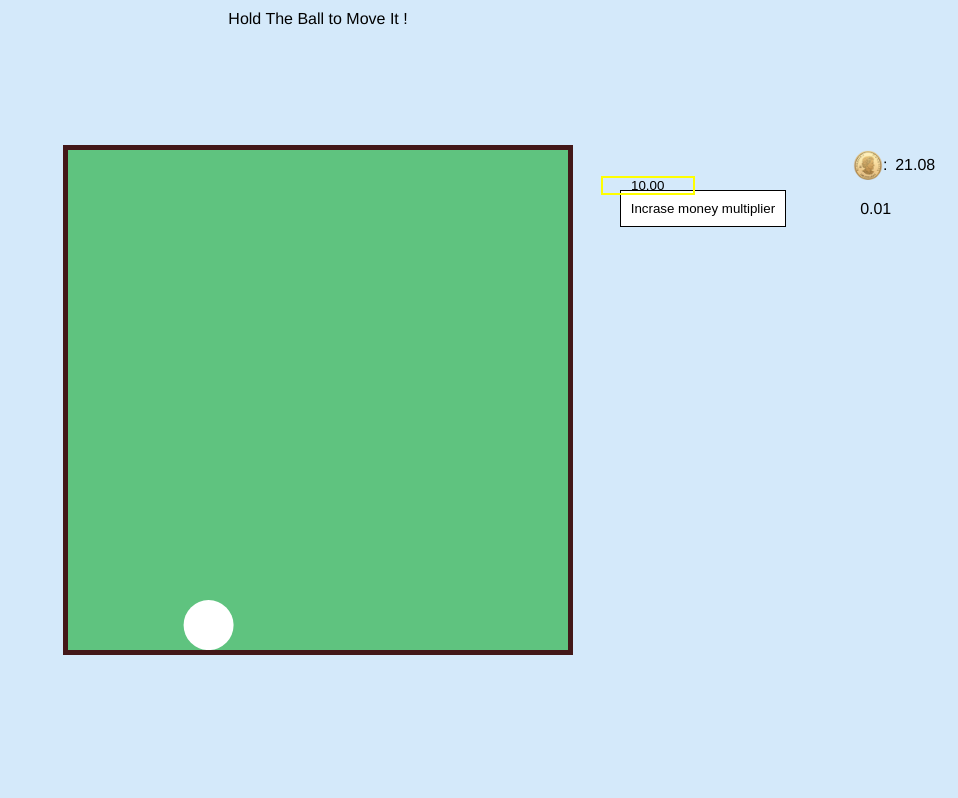
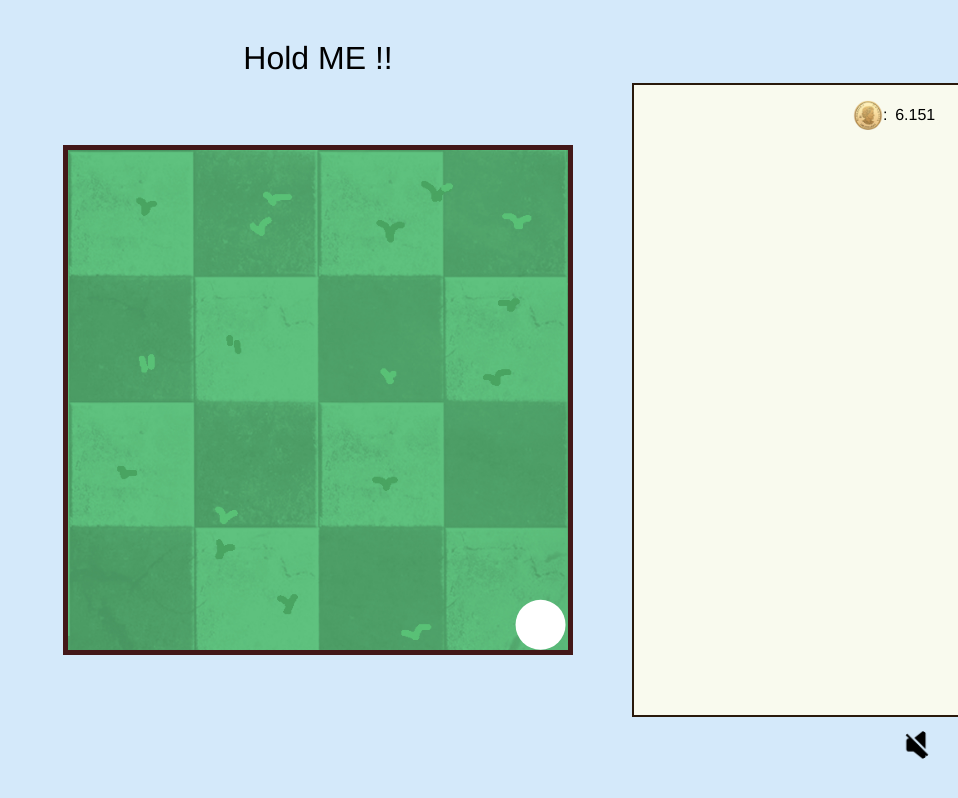
Before and after one commit to Arthur-nonaka/gravidade, a plain HTML site: page index.html in a window 1280 px wide. Shown: the whole page, without its empty margins (322-1280 px from the left). Drawn offline with Linux system fonts and the light colour scheme.

Commit message:
background music, image & Speed & code refactoring

```diff
--- a/index.html
+++ b/index.html
@@ -1,27 +1,32 @@
 <!DOCTYPE html>
 <html lang="pt-br">
-
   <head>
-    <meta charset="UTF-8">
-    <meta name="viewport" content="width=device-width, initial-scale=1.0">
+    <meta charset="UTF-8" />
+    <meta name="viewport" content="width=device-width, initial-scale=1.0" />
     <title>Gravidade</title>
     <script defer src="index.js"></script>
-    <link rel="stylesheet" href="style.css">
+    <link rel="stylesheet" href="style.css" />
   </head>
+  <audio autoplay loop id="backgroundMusic">
+    <source src="assets/sound/music.mp3" type="audio/mpeg" />
+    Seu navegador não suporta a tag de áudio.
+  </audio>
 
   <body onload="startGame()">
     <div class="container" id="container">
-        <label id="text" class="text">Hold The Ball to Move It !</label>
+      <button class="button-audio desativado" id="backgroundButton"></button>
+      <label id="text" class="text">Hold ME !!</label>
       <section class="money-section">
-            <label><img src="img/coin.png" width="30px" height="30px" class="money-img" />: <label
-                    id="money">0</label></label>
-            <section class="upgrade-section">
-                <button id="buttonMoneyMultiplier">
-                    Incrase money multiplier <label id="priceMoneyMultiplier">10</label>
-                </button><label id="porcentage">0.01</label>
-            </section>
+        <label
+          ><img
+            src="assets/img/coin.png"
+            width="30px"
+            height="30px"
+            class="money-img"
+          />: <label id="money">0</label></label
+        >
+        <section class="upgrade-section" id="upgradeSection"></section>
       </section>
     </div>
   </body>
-
 </html>
--- a/index.js
+++ b/index.js
@@ -1,26 +1,26 @@
 const container = document.getElementById("container");
 const text = document.getElementById("text");
-
+const buttonBackground = document.getElementById("backgroundButton");
+const backgroundMusic = document.getElementById("backgroundMusic");
+var buttonMoneyMultiplier;
+const upgradeSection = document.getElementById("upgradeSection");
 
 const gameValues = {
-  "money": {
+  money: {
     element: document.getElementById("money"),
     value: 0,
   },
-  "multiplier": {
-    element: document.getElementById("porcentage"),
+  multiplier: {
     value: 0.01,
   },
-  "priceMultiplier": {
-    element: document.getElementById("priceMoneyMultiplier"),
+  priceMultiplier: {
     value: 10,
-  }
-}
-
-document.getElementById("buttonMoneyMultiplier");
+  },
+};
 
 let clickAmount = 0;
-const textArray = ["Pandas are so adorable.",
+const textArray = [
+  "Pandas are so adorable.",
   "I only eat glazed donuts.",
   "How big of an idiot are you?",
   "Diamonds are forever.",
@@ -36,26 +36,42 @@ const textArray = ["Pandas are so adorable.",
   "We are good friends.",
   "Mind your own business!",
   "I made a smoothie for you.",
+  "Sunflowers always brighten my day.",
+  "Chocolate chip cookies are my weakness.",
+  "Why did you spill the coffee?",
+  "Star twinkle like distant dreams.",
+  "Te ocean waves soothe my soul.",
+  "Dont forget to water the plants.",
+  "aughter is the best medicine.",
+  "Life isfull of unexpected surprises.",
+  "Ilove the smell of fresh rain.",
+  "Kindness costs nothing but means everything.",
+  "The moon hispers secrets to the night.",
+  "Adventue awaits around every corner.",
+  "Hppiness is a warm cup of tea.",
+  "Boks take me to magical places.",
+  "Cherish the momens that take your breath away.",
 ];
 
 var circle;
 var gravity = 0.1;
-var friction = 0.06;
+var friction = 0.23;
 var ground = 1.7;
 
 function startGame() {
   myGameArea.start();
-  circle = new Circle(25, 200, 10);
+  circle = new Circle(25, 15, 300);
 }
-
 
 const refresher = () => {
   const valueKeys = Object.keys(gameValues);
-  valueKeys.forEach(valuekey => {
-    gameValues[valuekey].element.innerHTML = (gameValues[valuekey].value).toFixed(2);
-  })
-}
-
+  valueKeys.forEach((valueKey) => {
+    if (gameValues[valueKey].hasOwnProperty("element")) {
+      gameValues[valueKey].element.innerHTML =
+        gameValues[valueKey].value.toFixed(3);
+    }
+  });
+};
 
 var myGameArea = {
   canvas: document.createElement("canvas"),
@@ -67,13 +83,11 @@ var myGameArea = {
     this.context = this.canvas.getContext("2d");
     container.appendChild(this.canvas);
     this.interval = setInterval(updateGameArea, 7);
-    var elemLeft = (window.innerWidth - WIDTH) / 2;
-    var elemTop = (window.innerHeight - HEIGHT) / 2;
     this.ok = false;
 
     this.canvas.onmousemove = function (event) {
-      var x = event.pageX - elemLeft,
-        y = event.pageY - elemTop;
+      const x = event.pageX - (window.innerWidth - WIDTH) / 2,
+        y = event.pageY - (window.innerHeight - HEIGHT) / 2;
 
       if (
         x <= circle.x + circle.radius + 5 &&
@@ -89,8 +103,8 @@ var myGameArea = {
       }
     };
     this.canvas.onmousedown = function (event) {
-      var x = event.pageX - elemLeft,
-        y = event.pageY - elemTop;
+      const x = event.pageX - (window.innerWidth - WIDTH) / 2,
+        y = event.pageY - (window.innerHeight - HEIGHT) / 2;
 
       if (
         x <= circle.x + circle.radius + 5 &&
@@ -105,22 +119,53 @@ var myGameArea = {
       }
     };
     this.canvas.addEventListener("mouseup", function (event) {
-      var x = event.pageX - elemLeft,
-        y = event.pageY - elemTop;
+      const x = event.pageX - (window.innerWidth - WIDTH) / 2,
+        y = event.pageY - (window.innerHeight - HEIGHT) / 2;
+
       if (this.ok) {
-        if (x >= circle.x) circle.velocityX += Math.abs(x - circle.x) * 0.1;
-        else if (x < circle.x) circle.velocityX += Math.abs(x - circle.x) * -0.1;
-        if (y >= circle.y) circle.velocityY += Math.abs(y - circle.y) * 0.1;
-        else if (y < circle.y) circle.velocityY += Math.abs(y - circle.y) * -0.1;
+        if (x >= circle.x)
+          circle.velocityX += Math.abs(x - circle.x) * circle.speed;
+        else if (x < circle.x)
+          circle.velocityX += Math.abs(x - circle.x) * (circle.speed * -1);
+        if (y >= circle.y)
+          circle.velocityY += Math.abs(y - circle.y) * circle.speed;
+        else if (y < circle.y)
+          circle.velocityY += Math.abs(y - circle.y) * (circle.speed * -1);
         this.ok = false;
         if (clickAmount === 0) {
           text.innerHTML = "Nice!";
-        }
-        else {
+          gameValues.multiplier = {
+            element: document.createElement("label"),
+            value: gameValues.multiplier.value,
+          };
+          gameValues.priceMultiplier = {
+            element: document.createElement("label"),
+            value: gameValues.priceMultiplier.value,
+          };
+          gameValues.priceMultiplier.element.innerHTML =
+            gameValues.priceMultiplier.value;
+          gameValues.multiplier.element.innerHTML = gameValues.multiplier.value;
+
+          buttonMoneyMultiplier = document.createElement("button");
+          buttonMoneyMultiplier.innerHTML = "Incrase money multiplier";
+          buttonMoneyMultiplier.appendChild(gameValues.priceMultiplier.element);
+          buttonMoneyMultiplier.addEventListener("click", () => {
+            if (gameValues.money.value >= gameValues.priceMultiplier.value) {
+              gameValues.multiplier.value *= 1.2;
+              gameValues.money.value =
+                gameValues.money.value - gameValues.priceMultiplier.value;
+              gameValues.priceMultiplier.value *= 1.7;
+              refresher();
+            }
+          });
+          upgradeSection.appendChild(buttonMoneyMultiplier);
+          upgradeSection.appendChild(gameValues.multiplier.element);
+          refresher();
+        } else {
           const random = Math.floor(Math.random() * textArray.length);
           text.innerHTML = textArray[random];
         }
-        clickAmount++
+        clickAmount++;
       }
       circle.color = "White";
     });
@@ -134,8 +179,9 @@ function Circle(radius, x, y) {
   this.radius = radius;
   this.x = x;
   this.y = y;
-  this.velocityY = 0.1;
-  this.velocityX = -10;
+  this.velocityY = 2;
+  this.velocityX = 10;
+  this.speed = 0.012;
   this.color = "White";
   this.update = function () {
     ctx = myGameArea.context;
@@ -148,18 +194,18 @@ function Circle(radius, x, y) {
     if (this.x + this.radius >= myGameArea.canvas.width) {
       this.velocityX *= -1;
       this.velocityX /= 2;
-      this.x = myGameArea.canvas.width - this.radius;
+      this.x = myGameArea.canvas.width - this.radius - 0.1;
     }
     if (this.x - this.radius <= 0) {
       this.velocityX *= -1;
       this.velocityX /= 2;
-      this.x = 0 + this.radius;
+      this.x = 0.1 + this.radius;
     }
 
     if (this.y + this.radius >= myGameArea.canvas.height) {
       this.velocityY /= ground;
       this.velocityY *= -1;
-      this.y = myGameArea.canvas.height - this.radius;
+      this.y = myGameArea.canvas.height - this.radius - 0.1;
       if (this.velocityX > -0.1 && this.velocityX < 0.1) {
         this.velocityX = 0;
       } else if (this.velocityX > 0) {
@@ -173,21 +219,26 @@ function Circle(radius, x, y) {
     if (this.y - this.radius <= 0) {
       this.velocityY /= ground;
       this.velocityY *= -1;
-      this.y = 0 + this.radius;
+      this.y = 0.1 + this.radius;
     }
-    if (this.velocityX > 1 || this.velocityX < -1 || this.velocityY > 1 || this.velocityY < -1) {
+    if (
+      this.velocityX > 1 ||
+      this.velocityX < -1 ||
+      this.velocityY > 1 ||
+      this.velocityY < -1
+    ) {
       const positiveVelocityX = Math.abs(this.velocityX);
       const positiveVelocityY = Math.abs(this.velocityY);
 
       const totalVelocity = positiveVelocityX + positiveVelocityY;
-      const valueMoneyToWIn = totalVelocity * gameValues.multiplier.value;
+      const valueMoneyToWIn =
+        (totalVelocity * gameValues.multiplier.value) / 1.4;
 
-      gameValues.money.value = (gameValues.money.value + valueMoneyToWIn);
+      gameValues.money.value = gameValues.money.value + valueMoneyToWIn;
+      refresher();
     }
     this.y += this.velocityY;
     this.x += this.velocityX;
-    refresher();
-    // moneyT.innerHTML = money.toFixed(2);
   };
 }
 
@@ -196,13 +247,15 @@ function updateGameArea() {
   circle.update();
 }
 
-
-buttonMoneyMultiplier.addEventListener("click", () => {
-  if (gameValues.money.value >= gameValues.priceMultiplier.value) {
-    gameValues.multiplier.value *= 1.4;
-    gameValues.money.value = gameValues.money.value - gameValues.priceMultiplier.value;
-    gameValues.priceMultiplier.value *= 1.5;
-    refresher();
+buttonBackground.addEventListener("click", () => {
+  if (backgroundMusic.paused) {
+    backgroundMusic.play();
+    backgroundMusic.volume = 0.5;
+    buttonBackground.classList.add("ativado");
+    buttonBackground.classList.remove("desativado");
+  } else {
+    buttonBackground.classList.add("desativado");
+    buttonBackground.classList.remove("ativado");
+    backgroundMusic.pause();
   }
-
 });
--- a/style.css
+++ b/style.css
@@ -3,19 +3,24 @@ body {
   top: 0;
   font-family: Helvetica, sans-serif;
 }
+
 canvas {
+  border: 5px solid rgb(67, 24, 24);
+  position: relative;
   background-color: rgb(95, 195, 127);
-  border: 5px solid rgb(67, 24, 24);
+  background-image: url(assets/img/chessBackground.jpg);
+  background-size: contain;
+
+  /* opacity: 1; */
 }
+
 * {
   user-select: none;
 }
 
-
 .cursorAtivado :hover {
-    cursor: pointer;
+  cursor: pointer;
 }
-
 
 .cursorDesativado {
   cursor: default;
@@ -32,8 +37,8 @@ canvas {
 }
 
 .money-section {
-  height: 500px;
-  width: 27%;
+  height: 600px;
+  width: 23%;
   position: absolute;
   right: 0px;
   display: flex;
@@ -41,6 +46,9 @@ canvas {
   justify-content: flex-start;
   flex-direction: column;
   padding: 15px;
+  border: 2px solid rgb(41, 25, 11);
+  border-right: 0px;
+  background-color: rgb(249, 250, 238);
 
   label {
     display: flex;
@@ -51,7 +59,8 @@ canvas {
 }
 
 .text {
-  top: 10px;
+  top: 5%;
+  font-size: 2rem;
   position: absolute;
 }
 
@@ -62,9 +71,14 @@ button {
 
   label {
     width: 10px;
-    position: absolute;
-    border: 2px solid yellow;
-    transform: translateX(-30px) translateY(-40px);
+    position: inherit;
+    border: 2px solid rgb(236, 236, 163);
+    background-color: rgba(236, 236, 163, 0.37);
+    z-index: -1;
+    /* transform: translateX(-30px) translateY(-40px); */
+  }
+  label:hover {
+    cursor: pointer;
   }
 }
 
@@ -78,5 +92,29 @@ button:hover {
   width: 100%;
   display: flex;
   align-items: center;
-  justify-content: space-around;
+  justify-content: space-between;
 }
+
+.button-audio {
+  position: absolute;
+  bottom: 5%;
+  right: 2%;
+  width: 30px;
+  height: 30px;
+  border-radius: 55%;
+  background-color: #ffffff00;
+  border: none;
+}
+
+.ativado {
+  /* background-color: greenyellow; */
+  background-image: url(assets/img/volume.png);
+  background-size: contain;
+
+}
+
+.desativado {
+  /* background-color: rgb(138, 137, 135); */
+  background-image: url(assets/img/mute.png);
+  background-size: contain;
+}
```
Also changed, not shown: assets/img/chessBackground.jpg (added), assets/img/coin.png (renamed from img/coin.png), assets/img/mute.png (added), assets/img/volume.png (added), 1 other file. Lines whose indentation alone changed are shown as unchanged.
